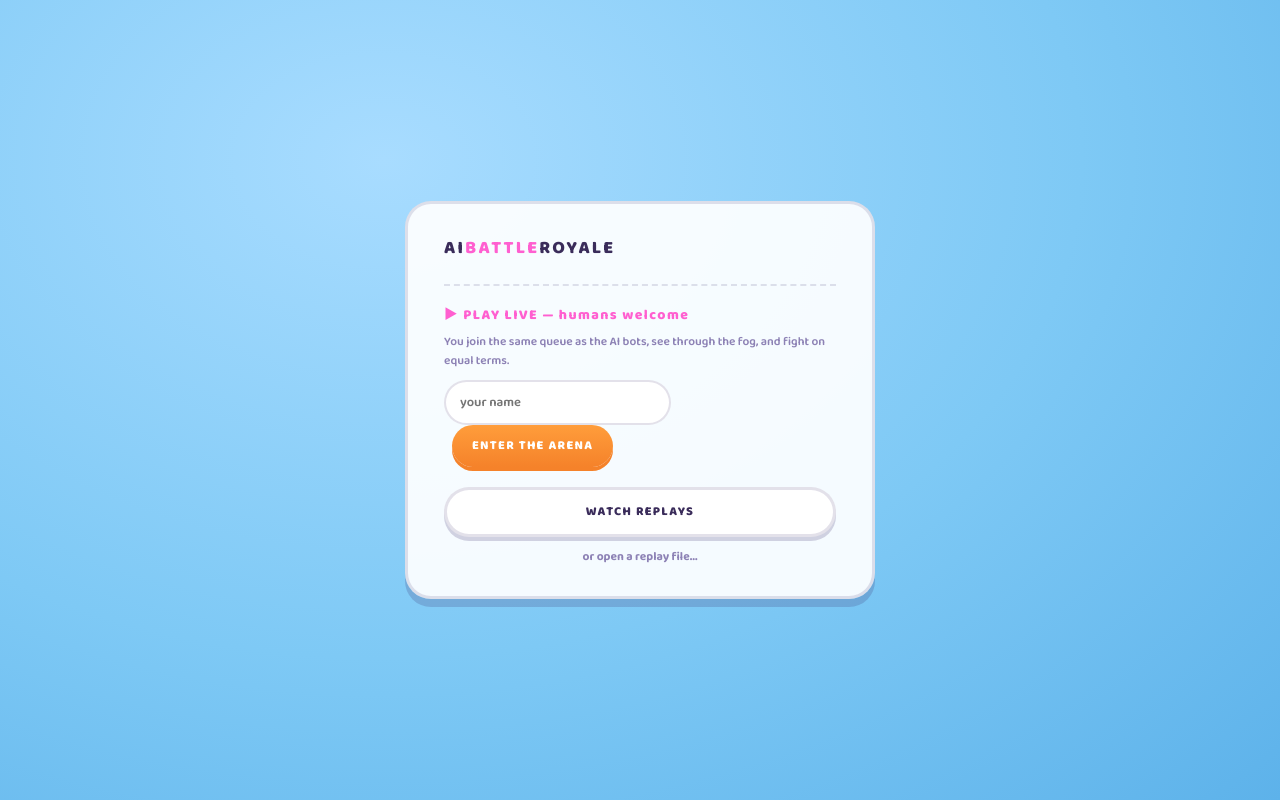
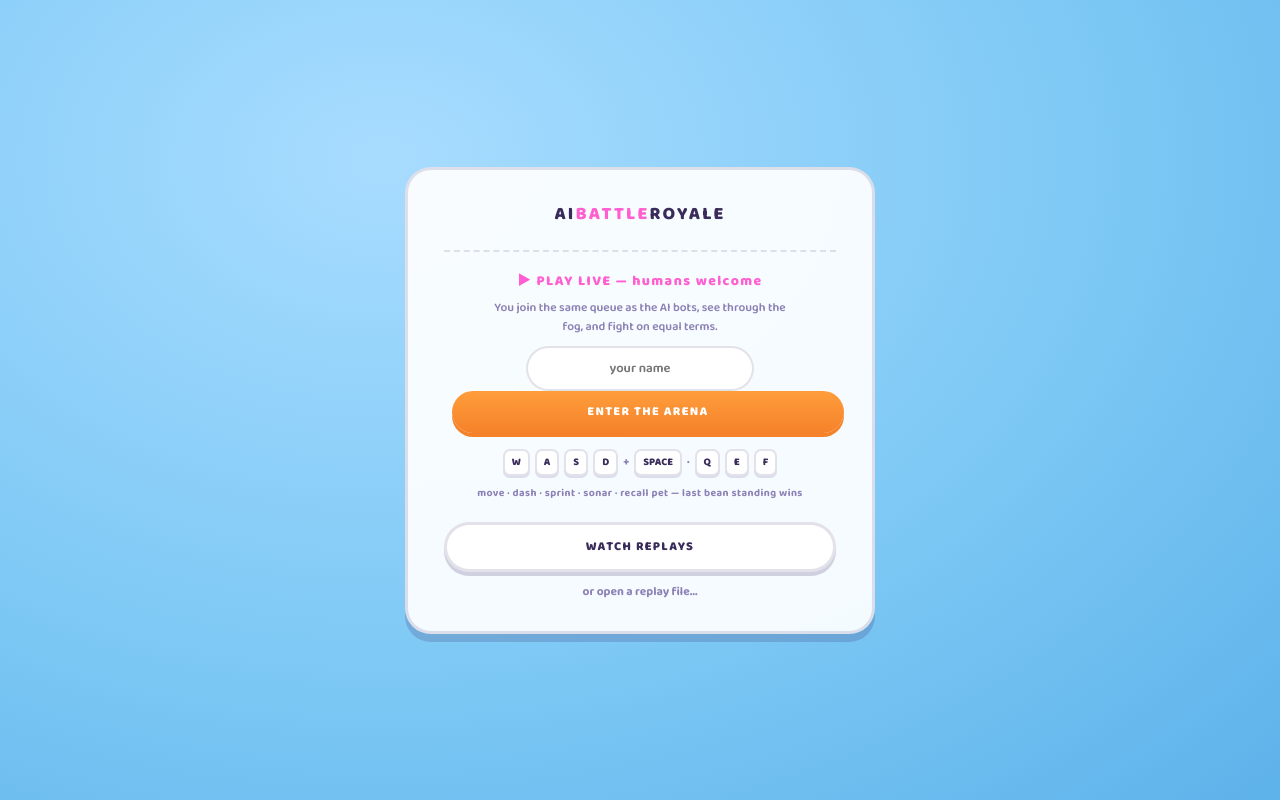
Before and after one commit to ahaqqu/ai-battle-royale, a website built with Vite: page viewer/index.html in a window 1280 px wide. Both pictures are taken after a click on the label "or open a replay file…". Built offline with nearby package versions, Linux system fonts and the light colour scheme; files whose address does not match are found by name.

Commit message:
feat(viewer): ship real Mixkit SFX samples + duration cap; home polish
- 9 role-trimmed Mixkit samples (mono 128k) replace their synth twins
  via the assets-first loader: shot 0.45s, hit 0.35s, hurt/pickup 0.5s,
  kill 1.3s, zone 0.9s, victory 1.8s, defeat 0.29s, click 0.22s.
  dash/sonar/boom stay synthesized (no strong match on the page).
- audio.ts: MAX_DUR playback cap with a <=60ms tail fade so any dropped
  sample (now or later) cannot stack at the 10Hz tick.
- sfx README: shipped-sample table (Mixkit titles/IDs, free license).
- home: card content centered (was left-aligned), full-width buttons,
  animated WASD/SPACE/QEF keycap strip + tagline, soft menu pad theme
  gated on first gesture and the mute toggle.

Verified: all 9 /sfx/*.mp3 serve 200 with byte-exact sizes; build clean.

```diff
--- a/viewer/index.html
+++ b/viewer/index.html
@@ -105,6 +105,10 @@
           <input id="play-name" maxlength="16" placeholder="your name" />
           <button id="play-btn">ENTER THE ARENA</button>
         </div>
+        <div class="home-keys" aria-hidden="true">
+          <kbd>W</kbd><kbd>A</kbd><kbd>S</kbd><kbd>D</kbd><span class="home-keys-sep">+</span><kbd class="home-keys-wide">SPACE</kbd><span class="home-keys-sep">·</span><kbd>Q</kbd><kbd>E</kbd><kbd>F</kbd>
+        </div>
+        <p class="home-tip">move · dash · sprint · sonar · recall pet — last bean standing wins</p>
         <div class="home-actions">
           <button id="browse-replays-btn">WATCH REPLAYS<span id="replay-count" class="count-badge hidden"></span></button>
           <label class="upload">or open a replay file…<input type="file" id="file-input" accept=".json" /></label>
--- a/viewer/src/audio.ts
+++ b/viewer/src/audio.ts
@@ -14,6 +14,14 @@ const MASTER = 0.5;
 /** Min seconds between two plays of the same sound (anti-spam at 10Hz). */
 const THROTTLE: Partial<Record<SndName, number>> = {
   shot: 0.045, hit: 0.08, boom: 0.1, sonar: 0.2, dash: 0.12, zone: 0.8,
+};
+
+/** Playback cap per sound (seconds). Dropped samples can be long — an 8s
+ * "hit" would stack into mud at a 10Hz tick — so each role caps its length
+ * and the tail fades out over ≤60ms (masked by the sample's own decay). */
+const MAX_DUR: Partial<Record<SndName, number>> = {
+  shot: 0.35, hit: 0.25, hurt: 0.4, dash: 0.3, sonar: 0.5, pickup: 0.4,
+  kill: 1.2, boom: 0.6, zone: 0.8, victory: 1.7, defeat: 0.6, click: 0.12,
 };
 
 /** Real-sample override: drop `viewer/public/sfx/<name>.mp3` (Mixkit /
@@ -34,6 +42,8 @@ export class Sfx {
   /** Decoded samples per sound; a sound without a file stays on the synth. */
   private samples: Partial<Record<SndName, AudioBuffer>> = {};
   private probing = new Set<SndName>();
+  /** Menu-theme interval handle (null = not playing). */
+  private themeTimer: number | null = null;
   muted = false;
 
   constructor() {
@@ -52,6 +62,9 @@ export class Sfx {
         } catch { /* no audio available: stay silent */ }
       }
       void this.ctx?.resume();
+      // Home menu is usually visible at first gesture — start its theme.
+      const pickerEl = document.getElementById("picker");
+      if (pickerEl && !pickerEl.classList.contains("hidden")) this.startMenuTheme();
     };
     window.addEventListener("pointerdown", unlock);
     window.addEventListener("keydown", unlock);
@@ -60,8 +73,49 @@ export class Sfx {
   toggleMute(): boolean {
     this.muted = !this.muted;
     if (this.master) this.master.gain.value = this.muted ? 0 : MASTER;
+    if (this.muted) this.stopMenuTheme();
     try { localStorage.setItem("abr-mute", this.muted ? "1" : "0"); } catch { /* noop */ }
     return this.muted;
+  }
+
+  /** Soft synth pad that loops under the home menu (I–vi–IV–V, very quiet).
+   * Starts only after the audio unlock gesture; muted sessions stay silent. */
+  startMenuTheme(): void {
+    if (!this.ctx || !this.master || this.themeTimer !== null || this.muted) return;
+    const chords = [
+      [261.6, 329.6, 392.0], // C
+      [220.0, 261.6, 329.6], // Am
+      [174.6, 220.0, 261.6], // F
+      [196.0, 246.9, 293.7], // G
+    ];
+    let bar = 0;
+    const playBar = (): void => {
+      if (!this.ctx || !this.master || this.muted) return;
+      const t = this.ctx.currentTime + 0.05;
+      for (const f of chords[bar % chords.length]) {
+        const o = this.ctx.createOscillator();
+        const g = this.ctx.createGain();
+        o.type = "triangle";
+        o.frequency.value = f;
+        g.gain.setValueAtTime(0.0001, t);
+        g.gain.exponentialRampToValueAtTime(0.028, t + 0.5);
+        g.gain.exponentialRampToValueAtTime(0.0001, t + 2.1);
+        o.connect(g);
+        g.connect(this.master);
+        o.start(t);
+        o.stop(t + 2.2);
+      }
+      bar++;
+    };
+    playBar();
+    this.themeTimer = window.setInterval(playBar, 2000);
+  }
+
+  stopMenuTheme(): void {
+    if (this.themeTimer !== null) {
+      clearInterval(this.themeTimer);
+      this.themeTimer = null;
+    }
   }
 
   private makeNoise(): AudioBuffer {
@@ -108,12 +162,18 @@ export class Sfx {
     const sample = this.samples[name];
     if (sample === undefined) this.probe(name);
     if (sample) {
-      // Real SFX file: pitch untouched, level from the pan/vol mixer.
+      // Real SFX file, capped to its role's length with a quick tail fade
+      // (MAX_DUR) so long source files can't stack at the 10Hz tick.
       const src = this.ctx.createBufferSource();
       src.buffer = sample;
       src.connect(g);
-      g.gain.value = vol;
+      const dur = Math.min(sample.duration, MAX_DUR[name] ?? sample.duration);
+      const fade = Math.min(0.06, dur * 0.3);
+      g.gain.setValueAtTime(vol, now);
+      g.gain.setValueAtTime(vol, now + dur - fade);
+      g.gain.exponentialRampToValueAtTime(0.001, now + dur);
       src.start(now);
+      src.stop(now + dur + 0.02);
       return;
     }
     switch (name) {
--- a/viewer/src/main.ts
+++ b/viewer/src/main.ts
@@ -94,6 +94,7 @@ let replaysPageNum = 0;
 function hideMenus(): void {
   picker.classList.add("hidden");
   replaysPage.classList.add("hidden");
+  sfx.stopMenuTheme();
 }
 
 async function listReplays(): Promise<ReplayItem[]> {
@@ -107,6 +108,7 @@ async function showPicker(): Promise<void> {
   loading.classList.add("hidden");
   hideMenus();
   picker.classList.remove("hidden");
+  sfx.startMenuTheme();
 
   // Badge the library button with the replay count (metadata-only fetch).
   listReplays().then((items) => {
--- a/viewer/src/style.css
+++ b/viewer/src/style.css
@@ -422,3 +422,44 @@ body.playing #bottombar { display: none; }
 /* slim ability-cooldown bars */
 .pbar.mini div { height: 6px; }
 .pbar.mini span { font-size: 9.5px; width: 44px; }
+
+/* ---------- home polish: centered card + fun controls strip ---------- */
+.picker-card { text-align: center; }
+.picker-card .play-join p { max-width: 42ch; margin-inline: auto; }
+.picker-card .play-join input { text-align: center; }
+.picker-card .play-join button,
+.picker-card .home-actions button,
+.picker-card .home-actions .upload { width: 100%; }
+.picker-card .logo.small { animation: logo-bob 2.6s ease-in-out infinite; }
+@keyframes logo-bob {
+  0%, 100% { transform: translateY(0); }
+  50% { transform: translateY(-4px); }
+}
+.home-keys {
+  display: flex; justify-content: center; align-items: center; gap: 5px;
+  margin-top: 16px;
+}
+.home-keys kbd {
+  font-family: inherit; font-size: 10.5px; font-weight: 800; color: var(--ink);
+  background: #fff; border: 2px solid var(--panel-border); border-radius: 7px;
+  padding: 3px 7px; box-shadow: 0 2px 0 var(--panel-border);
+  animation: key-glow 2.8s ease-in-out infinite;
+}
+.home-keys kbd:nth-child(1) { animation-delay: 0s; }
+.home-keys kbd:nth-child(2) { animation-delay: .14s; }
+.home-keys kbd:nth-child(3) { animation-delay: .28s; }
+.home-keys kbd:nth-child(4) { animation-delay: .42s; }
+.home-keys kbd:nth-child(6) { animation-delay: .56s; }
+.home-keys kbd:nth-child(8) { animation-delay: .7s; }
+.home-keys kbd:nth-child(9) { animation-delay: .84s; }
+.home-keys kbd:nth-child(10) { animation-delay: .98s; }
+@keyframes key-glow {
+  0%, 12%, 100% { border-color: var(--panel-border); transform: translateY(0); box-shadow: 0 2px 0 var(--panel-border); }
+  6% { border-color: var(--orange); transform: translateY(-2px); box-shadow: 0 4px 0 rgba(255, 157, 59, 0.45); }
+}
+.home-keys-sep { color: var(--ink-dim); font-weight: 800; font-size: 11px; }
+.home-keys-wide { padding: 3px 12px; }
+.home-tip {
+  margin-top: 9px; font-size: 10.5px; font-weight: 700; letter-spacing: .04em;
+  color: var(--ink-dim);
+}
```
Also changed, not shown: viewer/public/sfx/README.md, 9 other files.
